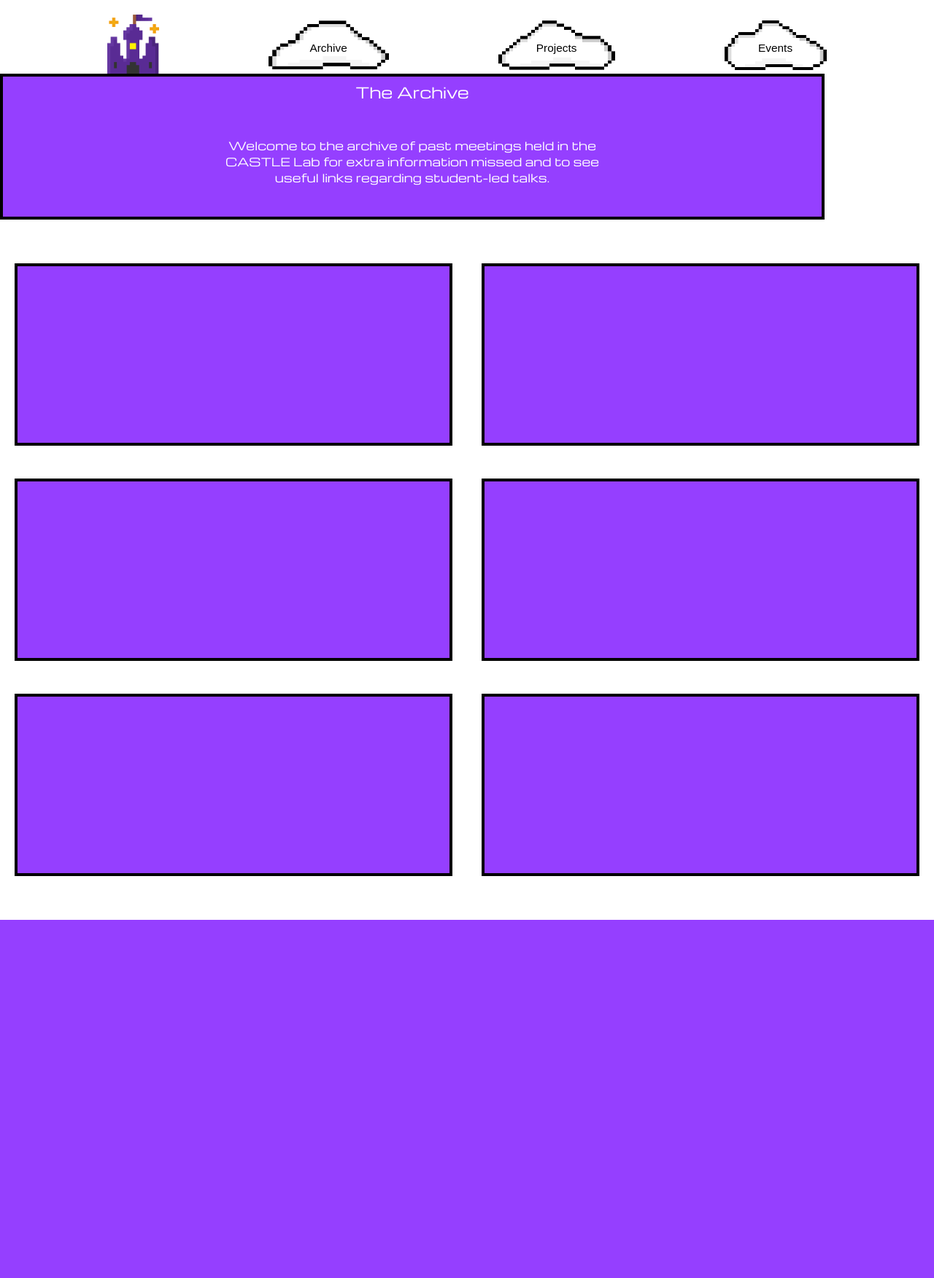
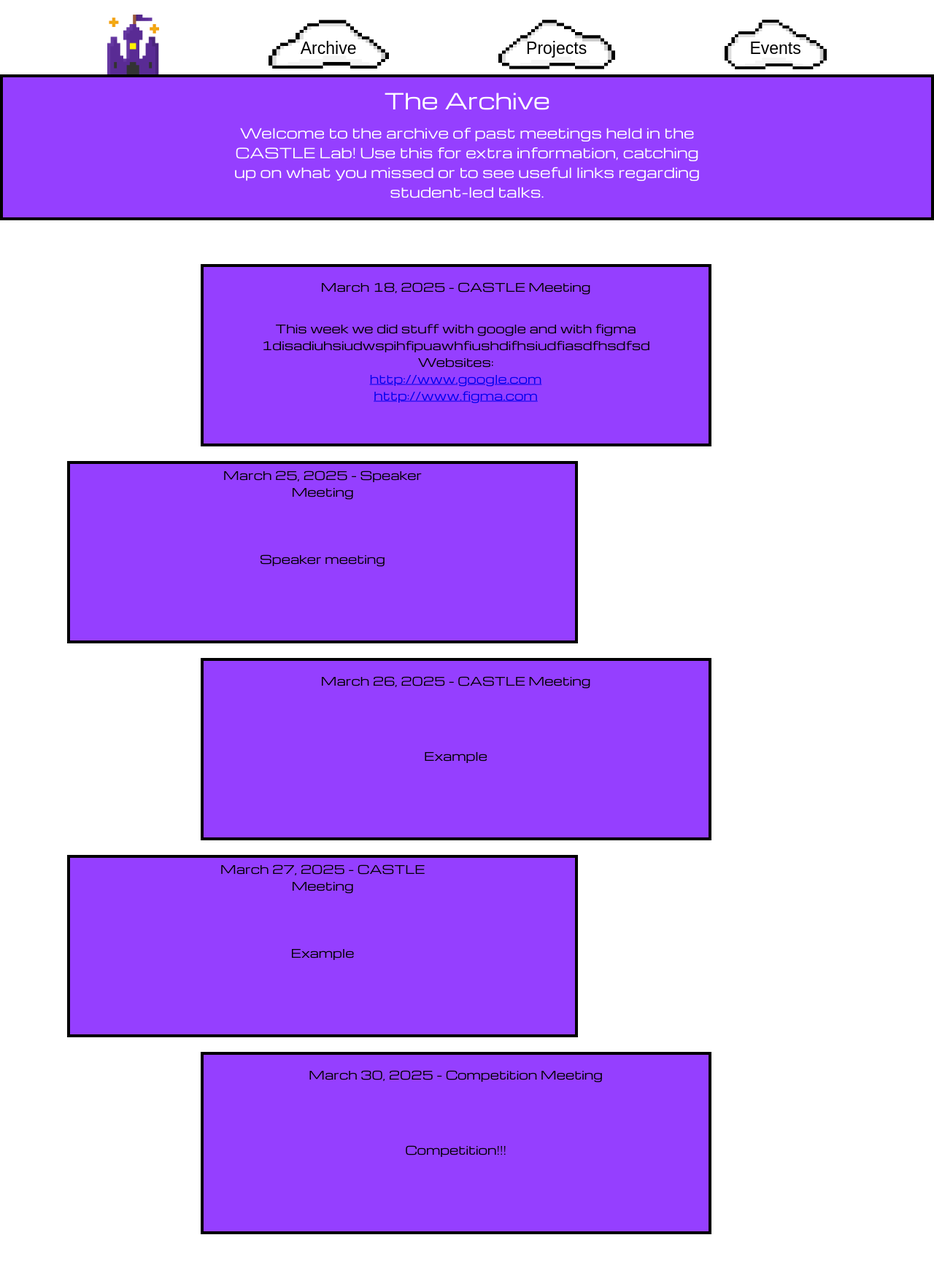
Before and after one commit to chrishuber11/castlelab_redesign, a Django app: page /archive/ in a window 1280 px wide. Shown: the whole page at 73% size. Before the commit the page ends 1261 px from the top, so only its background shows below. Run offline with Django 4.2, Linux system fonts and the light colour scheme; data comes from the database, SQL or seed files in the repository; both versions use the stored data as it was after the commit; parts of the project's set-up code (start-up, migrations or seed data) failed here and were passed over; some web fonts are replaced.

Commit message:
working db setup for meetings, talks, websites, settings, archive fluent on the webpages

```diff
--- a/castlelab/urls.py
+++ b/castlelab/urls.py
@@ -17,6 +17,7 @@ from django.contrib import admin
 from django.urls import path, include
 from django.conf import settings
 from django.conf.urls.static import static
+from website import views
 
 urlpatterns = [
     path('admin/', admin.site.urls),
--- a/website/models.py
+++ b/website/models.py
@@ -1,12 +1,91 @@
 from django.db import models
 
 class Talk(models.Model):
-    date = models.CharField(max_length=10)
+    date = models.DateField()
     title = models.CharField(max_length=20)
     speaker = models.CharField(max_length=30)
+
+    YES = 'Yes'
+    NO = 'No'
+    NO_DECISION = 'No Decision'
+    APPROVED_CHOICES = [
+        (YES, 'Yes'),
+        (NO, 'No'),
+        (NO_DECISION, 'No Decision')
+        ]
+    approved = models.CharField(max_length=12,choices=APPROVED_CHOICES,default=NO_DECISION)
 
     class Meta:
         db_table = 'talks'
 
     def __str__(self):
-        return self.title
+        return f"{self.title} on {self.date} by {self.speaker}, approval= {self.approved}"
+
+class Meeting(models.Model):
+    date = models.DateField()
+    time = models.TimeField()
+
+    CASTLE = 'CASTLE'
+    COMPETITION = 'Competition'
+    SPEAKER = 'Speaker'
+    OTHER = 'Other'
+    TYPE_CHOICES = [
+        (CASTLE, 'Castle'),
+        (COMPETITION, 'Competition'),
+        (SPEAKER, 'Speaker'),
+        (OTHER, 'Other')
+        ]
+    type = models.CharField(max_length=12,choices=TYPE_CHOICES,default=CASTLE)
+    class Meta:
+        db_table = 'meetings'
+    def __str__(self):
+        return f"{self.type} Meeting on {self.date} at {self.time}"
+
+class Archive(models.Model):
+    date = models.DateField()
+    description = models.CharField(max_length=100)
+
+    CASTLE = 'CASTLE'
+    COMPETITION = 'Competition'
+    SPEAKER = 'Speaker'
+    OTHER = 'Other'
+    TYPE_CHOICES = [
+        (CASTLE, 'Castle'),
+        (COMPETITION, 'Competition'),
+        (SPEAKER, 'Speaker'),
+        (OTHER, 'Other')
+        ]
+    type = models.CharField(max_length=12,choices=TYPE_CHOICES,default=CASTLE)
+    class Meta:
+        db_table = 'archive'
+    def __str__(self):
+        return f"{self.type} Meeting on {self.date}, description: {self.description}"
+
+
+class Website(models.Model):
+    url = models.URLField()
+    meeting_date = models.DateField()
+    def __str__(self):
+        return self.url
+    class Meta:
+        db_table = 'websites'
+    def __str__(self):
+        return f"({self.url}) for archive use on {self.meeting_date}"
+
+class Setting(models.Model):
+    setting = models.CharField(max_length=20)
+    description = models.CharField(max_length=100)
+
+    ON = 'On'
+    OFF = 'Off'
+    TOGGLE = [
+        (ON, 'On'),
+        (OFF, 'Off')
+        ]
+    toggle = models.CharField(max_length=3,choices=TOGGLE,default=OFF)
+
+    class Meta:
+        db_table = 'settings'
+
+    def __str__(self):
+        return f"{self.setting}, Description: {self.description}, Toggled: {self.toggle}"
--- a/website/static/styles/styles.css
+++ b/website/static/styles/styles.css
@@ -32,7 +32,7 @@ header nav {
     justify-content: center;
     align-items: center;
     font-family: "Micro 5", sans-serif;
-    font-size: 1.2vw;
+    font-size: 23px;
     color: black;
     margin-bottom: 0;
     padding-bottom: 0;
@@ -43,7 +43,7 @@ header nav {
 header #navhome_img {
     width: 75;
     height: 82px;
-    margin-bottom: 5px;
+    margin-bottom: 4px;
 }
 header #navarchive_img {
     width: 165px;
@@ -66,6 +66,11 @@ header #navevents_img {
 .base{
     margin-right: 150px;
   }
+.arch{
+    width: 60%;
+    margin: 0 auto;
+    box-sizing: border-box;
+  }
 .social {
     margin-right: 120px;
 }
@@ -81,11 +86,28 @@ header #navevents_img {
     z-index: 1;
   }
 .title-centered {
+    word-wrap: break-word;
+    white-space: nowrap;
     position: absolute;
     top: 12%;
     left: 50%;
     transform: translate(-50%, -50%);
     z-index: 1;
+    max-width: 90%;
+    text-align: center;
+    white-space: normal;
+  }
+.archtitle-centered {
+    word-wrap: break-word;
+    white-space: nowrap;
+    position: absolute;
+    top: 17%;
+    left: 50%;
+    transform: translate(-50%, -50%);
+    z-index: 1;
+    max-width: 90%;
+    text-align: center;
+    white-space: normal;
   }
 .second-centered {
     position: absolute;
@@ -113,7 +135,7 @@ header #navevents_img {
 
 .date-center {
     position: absolute;
-    top: 18%;
+    top: 27%;
     left: 50%;
     transform: translate(-50%, -50%);
     z-index: 1;
@@ -121,7 +143,7 @@ header #navevents_img {
 
 .titlelist-center {
     position: absolute;
-    top: 40%;
+    top: 45%;
     left: 50%;
     transform: translate(-50%, -50%);
     z-index: 1;
@@ -155,7 +177,7 @@ header #navevents_img {
 
 #lander {
     color: white;
-    font-size: 1.6vw;
+    font-size: 30px;
     display: flex;
     justify-content: center;
     align-items: center;
@@ -200,7 +222,7 @@ header #navevents_img {
 
 #meetings-title {
     color: white;
-    font-size: 1.6vw;
+    font-size: 30px;
     font-weight: 100;
 }
 
@@ -221,8 +243,13 @@ header #navevents_img {
 
 #archivegrid-spacing {
     display: flex;
+    flex-wrap: wrap;
     justify-content: center;
     align-items: flex-start;
+    justify-content: space-between ;
+    margin-right: 67px;
+    margin-left: 36px;
+    gap: 20px;
 }
 
 #next-meeting {
@@ -248,14 +275,14 @@ header #navevents_img {
 
 #nextmeeting-title {
     color: black;
-    font-size: 1.2vw;
+    font-size: 23px;
     font-weight: 100;
     margin-bottom: 10px;
     text-align: center;
 }
 #submittalk-title {
     color: black;
-    font-size: 1.2vw;
+    font-size: 23px;
     font-weight: 100;
     margin-bottom: 10px;
     text-align: center;
@@ -263,7 +290,7 @@ header #navevents_img {
 
 #next-date {
     color: #702EC0;
-    font-size: 1.2vw;
+    font-size: 19px;
     font-weight: 100;
 }
 
@@ -282,7 +309,7 @@ header #navevents_img {
 #submittalk-info {
     color: black;
     max-width: 90%;
-    font-size: .8vw;
+    font-size: 15px;
     text-align: center;
     margin-top: 20px;
 }
@@ -294,7 +321,7 @@ header #navevents_img {
     max-width: 90%;
     text-align: center;
     margin-top: 20px;
-    font-size: 1.2vw;
+    font-size: 19px;
 }
 
 /* RECTANGLES */
@@ -331,7 +358,7 @@ header #navevents_img {
 }
 
 .rect-past-talk {
-    width: 600px;
+    width: 700px;
     height: 250px;
     background-color: #953FFF;
     border: 4px solid black;
--- a/website/templates/archive.html
+++ b/website/templates/archive.html
@@ -44,42 +44,33 @@
                 </a>
             </nav>
         </header>
-        <div id="lander" class="container base">
+        <div id="lander" class="container">
             <div class="rect-archive1"></div>
-            <span class="title-centered">The Archive</span>
-            <p class="centered" id="archive-par">Welcome to the archive of past meetings held in the CASTLE Lab for extra information missed and to see useful links regarding student-led talks.</p>
+            <span class="archtitle-centered">The Archive</span>
+            <p class="centered" id="archive-par">Welcome to the archive of past meetings held in the CASTLE Lab! Use this for extra information, catching up on what you missed or to see useful links regarding student-led talks.</p>
         </div>
         <div id="line2"></div>
         <!-- PAST TALKS -->
-        <div id="archivegrid-spacing">
-            <div class="container base" id="next-meeting">
-                <div class="rect-past-talk"></div>
+        {% for book, websites in archive_websites.items %}
+            {% if forloop.first or forloop.counter|divisibleby:2 %}
+            <div id="archivegrid-spacing">
+            {% endif %}
+                <div class="container arch" id="next-meeting">
+                    <div class="rect-past-talk"></div>
+                    <span class="title-centered">{{ book.date }} - {{ book.type }} Meeting</span>
+                    <p class="titlelist-center" id="meetingtitle-list"> {{book.description }}
+                        {% if websites %}
+                            <br>Websites:
+                            {% for website in websites %}
+                                <br><a href="{{ website.url }}">{{ website.url }}</a>
+                            {% endfor %}
+                        {% endif %}
+                    </p>
+                </div>
+            {% if forloop.counter|divisibleby:2 or forloop.last %}
             </div>
-            <div class="container base" id="submit-talk">
-                <div class="rect-past-talk"></div>
-
-            </div>
-        </div>
-        <div id="line3"></div>
-        <div id="archivegrid-spacing">
-            <div class="container base" id="next-meeting">
-                <div class="rect-past-talk"></div>
-            </div>
-            <div class="container base" id="submit-talk">
-                <div class="rect-past-talk"></div>
-
-            </div>
-        </div>
-        <div id="line3"></div>
-        <div id="archivegrid-spacing">
-            <div class="container base" id="next-meeting">
-                <div class="rect-past-talk"></div>
-            </div>
-            <div class="container base" id="submit-talk">
-                <div class="rect-past-talk"></div>
-
-            </div>
-        </div>
+            {% endif %}
+        {% endfor %}
         <div id="line2"></div>
     </body>
 </html>
--- a/website/views.py
+++ b/website/views.py
@@ -1,13 +1,49 @@
-from django.shortcuts import render
-from .models import Talk
+from django import forms
+from django.shortcuts import render, redirect
+from django.http import HttpResponse
+from .models import Talk, Meeting, Archive, Website
+from datetime import datetime
+import sqlite3
+# class EntryForm(forms.ModelForm):
+#     class Meta:
+#         model = Talk
+#         fields = ['title', 'speaker']
 
 def index(request):
-    specific_date = '3/4/2025'  # Replace with the desired date
-    talks = Talk.objects.filter(date=specific_date)
-    return render(request, 'index.html', {'talks': talks, 'specific_date': specific_date})
+    current_date = datetime.now().date()
+    print('It is ' + str(current_date))
+    specific_date = '2025-03-18'  # Replace with the desired date
+    #1 is current, 2 is specified
+    use = 3
+    if use == 1:
+        meeting = Meeting.objects.filter(date=current_date).first()
+        talks = Talk.objects.filter(date=current_date)
+        return render(request, 'index.html', {'talks': talks, 'specific_date': current_date, 'meeting':meeting})
+    elif use == 2:
+        meeting = Meeting.objects.filter(date=specific_date).first()
+        talks = Talk.objects.filter(date=specific_date)
+        return render(request, 'index.html', {'talks': talks, 'specific_date': specific_date, 'meeting':meeting})
+    elif use == 3:
+        # Query for the next meeting on or after today
+        meeting = Meeting.objects.filter(date__gte=current_date).order_by('date', 'time').first()
+        next_available_date = meeting.date if meeting else None
+        talks = Talk.objects.filter(date=next_available_date)
+        print(next_available_date, 'Next Available Date')
+        if meeting:
+            print(f"Next meeting: {meeting}")
+            print('Talks found, ', talks)
+        else:
+            print("No upcoming meetings found.")
+        return render(request, 'index.html', {'talks': talks, 'specific_date': next_available_date, 'meeting':meeting})
+
+
 
 def archive(request):
-    return render(request, 'archive.html')
+    archives = Archive.objects.all()
+    archive_websites = {
+        book: Website.objects.filter(meeting_date=book.date) for book in archives
+    }
+    return render(request, 'archive.html', {'archive_websites':archive_websites})
 
 def events(request):
     return render(request, 'events.html')
```
Also changed, not shown: website/admin.py (+20 -1 lines), website/templates/index.html (+26 -3 lines), db.sqlite3, website/migrations/0004_meeting.py (added), website/migrations/0005_alter_talk_date_website.py (added), website/migrations/0006_alter_website_table.py (added), website/migrations/0007_delete_website.py (added), website/migrations/0008_archive_website.py (added), website/migrations/0009_setting_talk_approved_alter_archive_description.py (added).
